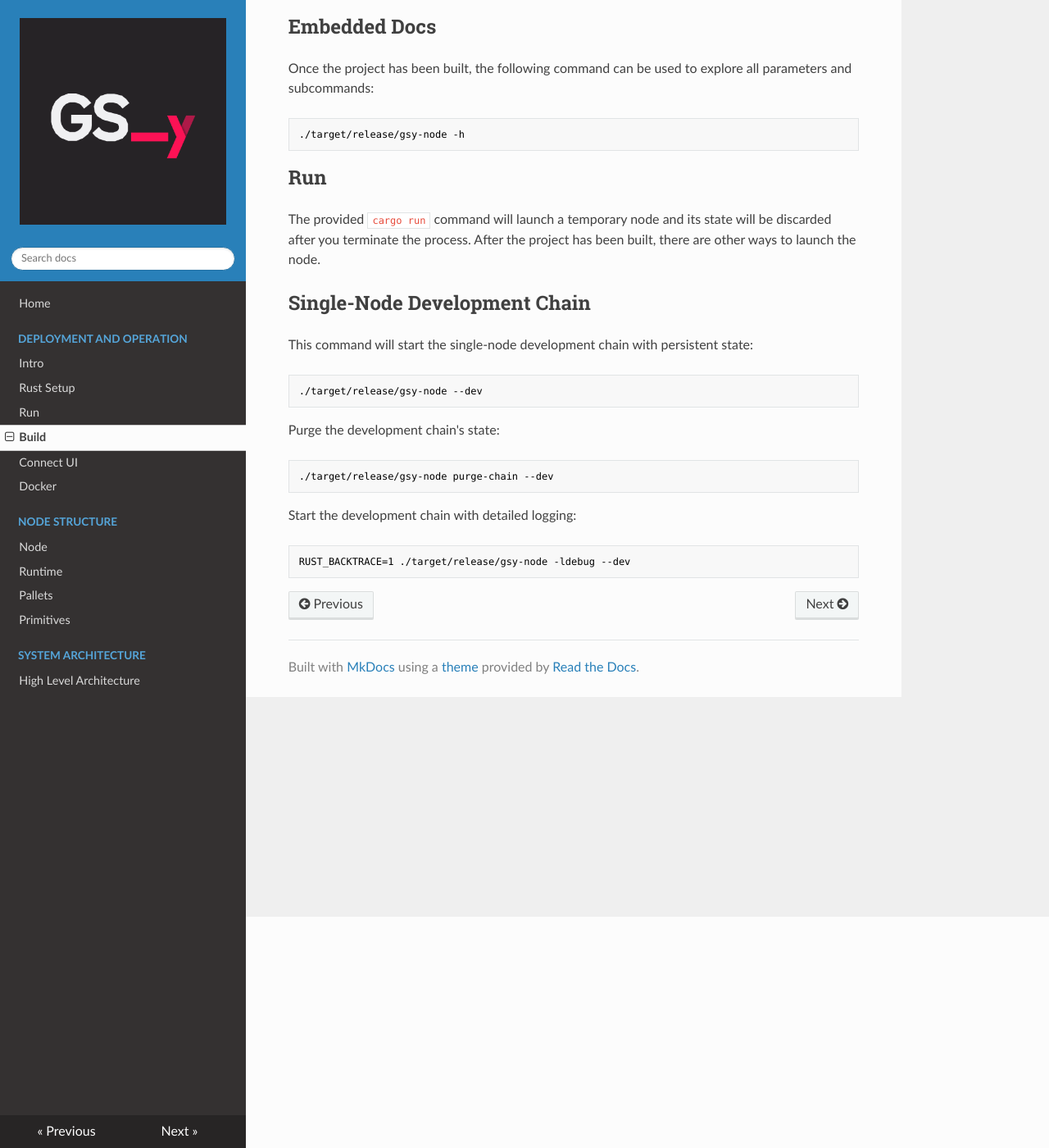
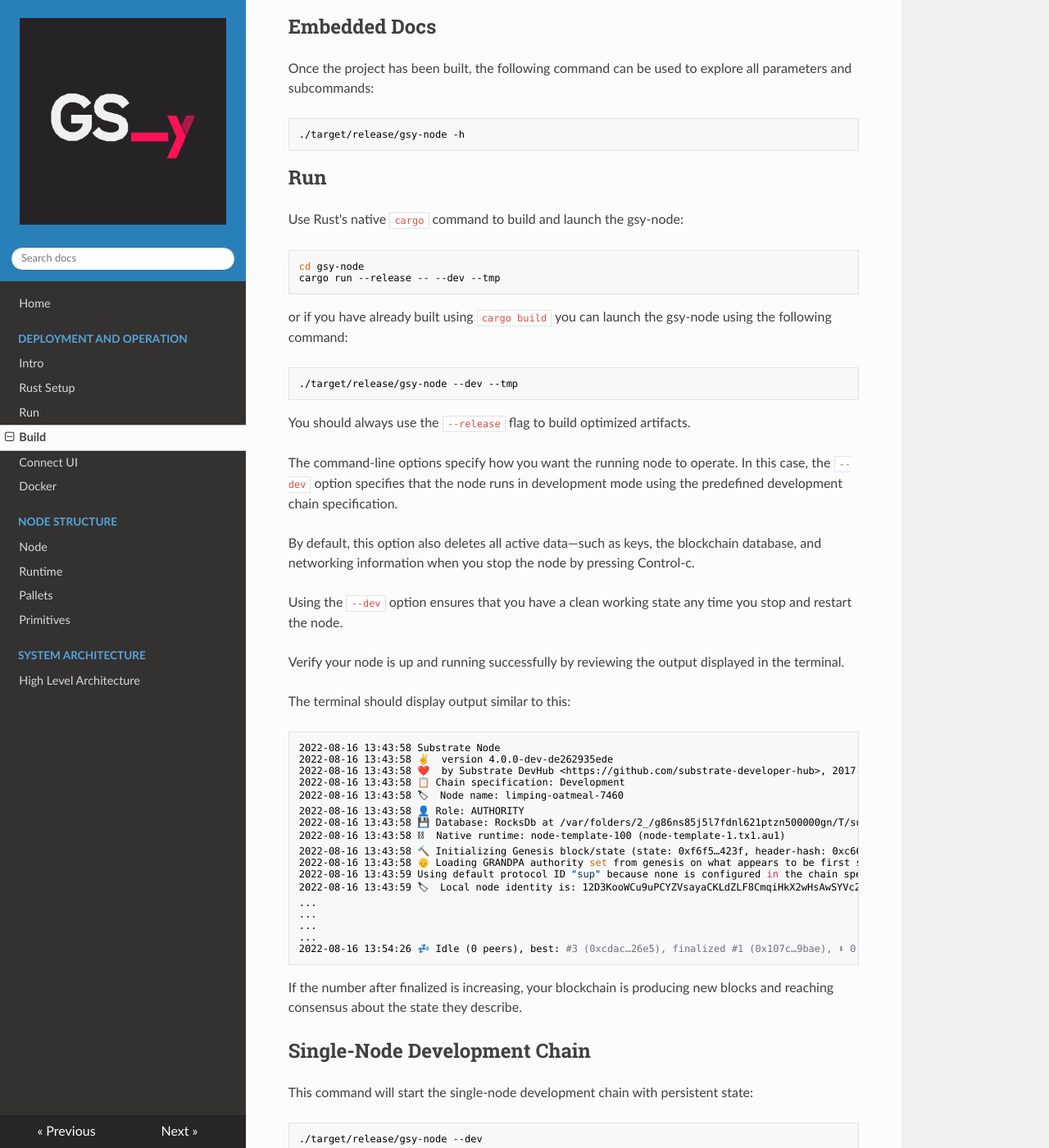
Before and after one commit to gridsingularity/gsy-decentralized-exchange, an MkDocs documentation site: the page built from docs/setup/build.md, in a window 1280 px wide and 1400 px high, scrolled down 282 px. Shown: the whole window at 82% size. Built offline with MkDocs 1.6.1, drawn with Linux system fonts in a browser that asks for light colours; nearby versions of some CDN libraries.

Commit message:
Updated documentation.

````diff
--- a/docs/setup/build.md
+++ b/docs/setup/build.md
@@ -18,9 +18,50 @@ subcommands:
 
 ## Run
 
-The provided `cargo run` command will launch a temporary node and its state will be discarded after
-you terminate the process. After the project has been built, there are other ways to launch the
-node.
+Use Rust's native `cargo` command to build and launch the gsy-node:
+```sh
+cd gsy-node
+cargo run --release -- --dev --tmp
+```
+or if you have already built using `cargo build` you can launch the gsy-node using the following command:
+```sh
+./target/release/gsy-node --dev --tmp
+```
+
+You should always use the `--release` flag to build optimized artifacts.
+
+The command-line options specify how you want the running node to operate.
+In this case, the `--dev` option specifies that the node runs in development mode using the predefined development chain specification.
+
+By default, this option also deletes all active data—such as keys, the blockchain database, and networking information when you stop the node by pressing Control-c.
+
+Using the `--dev` option ensures that you have a clean working state any time you stop and restart the node.
+
+Verify your node is up and running successfully by reviewing the output displayed in the terminal.
+
+The terminal should display output similar to this:
+
+```sh
+2022-08-16 13:43:58 Substrate Node
+2022-08-16 13:43:58 ✌️  version 4.0.0-dev-de262935ede
+2022-08-16 13:43:58 ❤️  by Substrate DevHub <https://github.com/substrate-developer-hub>, 2017-2022
+2022-08-16 13:43:58 📋 Chain specification: Development
+2022-08-16 13:43:58 🏷  Node name: limping-oatmeal-7460
+2022-08-16 13:43:58 👤 Role: AUTHORITY
+2022-08-16 13:43:58 💾 Database: RocksDb at /var/folders/2_/g86ns85j5l7fdnl621ptzn500000gn/T/substrate95LPvM/chains/dev/db/full
+2022-08-16 13:43:58 ⛓  Native runtime: node-template-100 (node-template-1.tx1.au1)
+2022-08-16 13:43:58 🔨 Initializing Genesis block/state (state: 0xf6f5…423f, header-hash: 0xc665…cf6a)
+2022-08-16 13:43:58 👴 Loading GRANDPA authority set from genesis on what appears to be first startup.
+2022-08-16 13:43:59 Using default protocol ID "sup" because none is configured in the chain specs
+2022-08-16 13:43:59 🏷  Local node identity is: 12D3KooWCu9uPCYZVsayaCKLdZLF8CmqiHkX2wHsAwSYVc2CxmiE
+...
+...
+...
+...
+2022-08-16 13:54:26 💤 Idle (0 peers), best: #3 (0xcdac…26e5), finalized #1 (0x107c…9bae), ⬇ 0 ⬆ 0
+```
+
+If the number after finalized is increasing, your blockchain is producing new blocks and reaching consensus about the state they describe.
 
 ## Single-Node Development Chain
 
````
Also changed, not shown: docs/index.md (+1 -2 lines).
